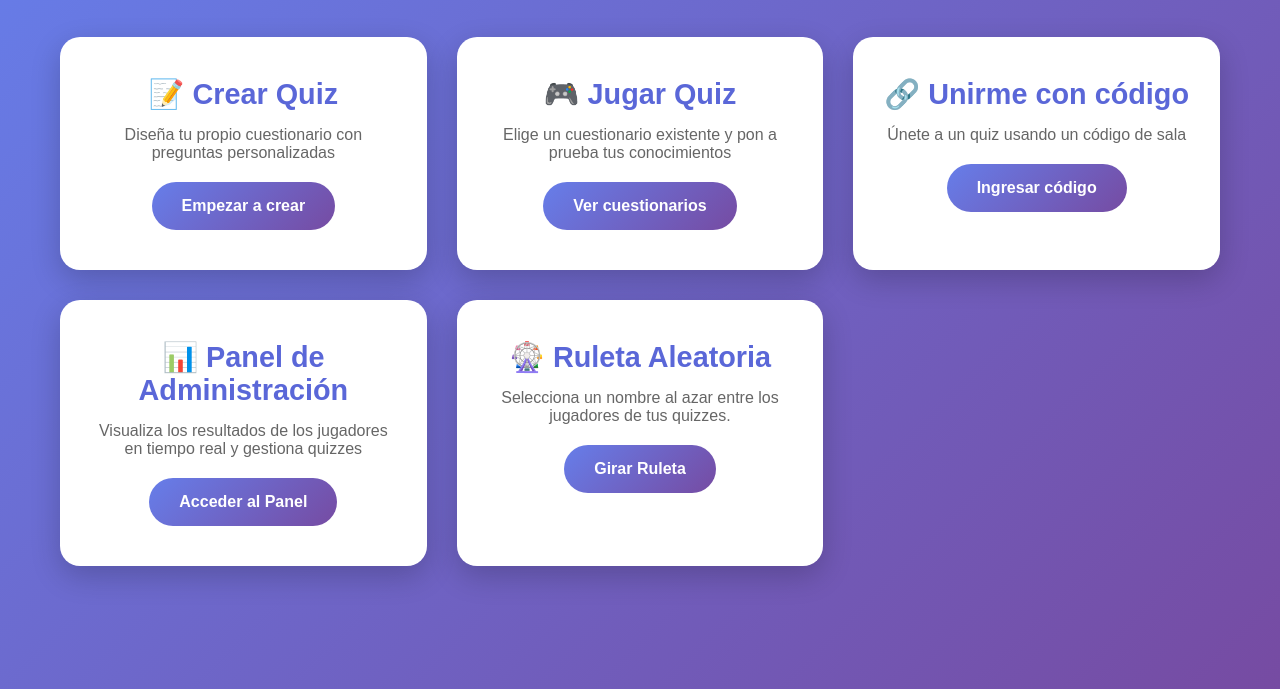
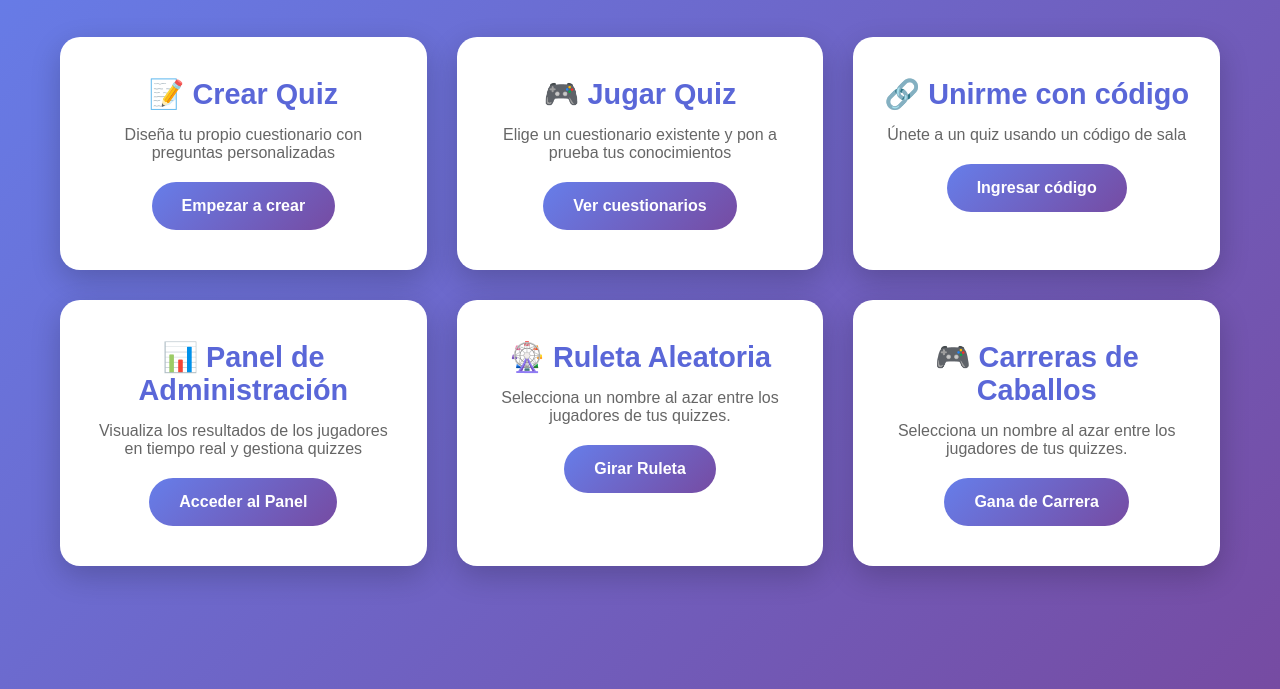
Before and after one commit to alexrendontech/MerchandisingQuiz, a plain HTML site: page index.html in a window 1280 px wide. Shown: the part 111-800 px from the top of the page. Drawn offline with Linux system fonts and the light colour scheme.

Commit message:
Update index.html

```diff
--- a/index.html
+++ b/index.html
@@ -542,6 +542,12 @@
                     <h3>🎡 Ruleta Aleatoria</h3>
                     <p>Selecciona un nombre al azar entre los jugadores de tus quizzes.</p>
                     <button class="btn">Girar Ruleta</button>
+                </div>
+
+                 <div class="menu-card" onclick="window.location.href='carrerajuego.html'">
+                    <h3>🎮 Carreras de Caballos</h3>
+                    <p>Selecciona un nombre al azar entre los jugadores de tus quizzes.</p>
+                    <button class="btn">Gana de Carrera</button>
                 </div>
             </div>
         </div>
```
